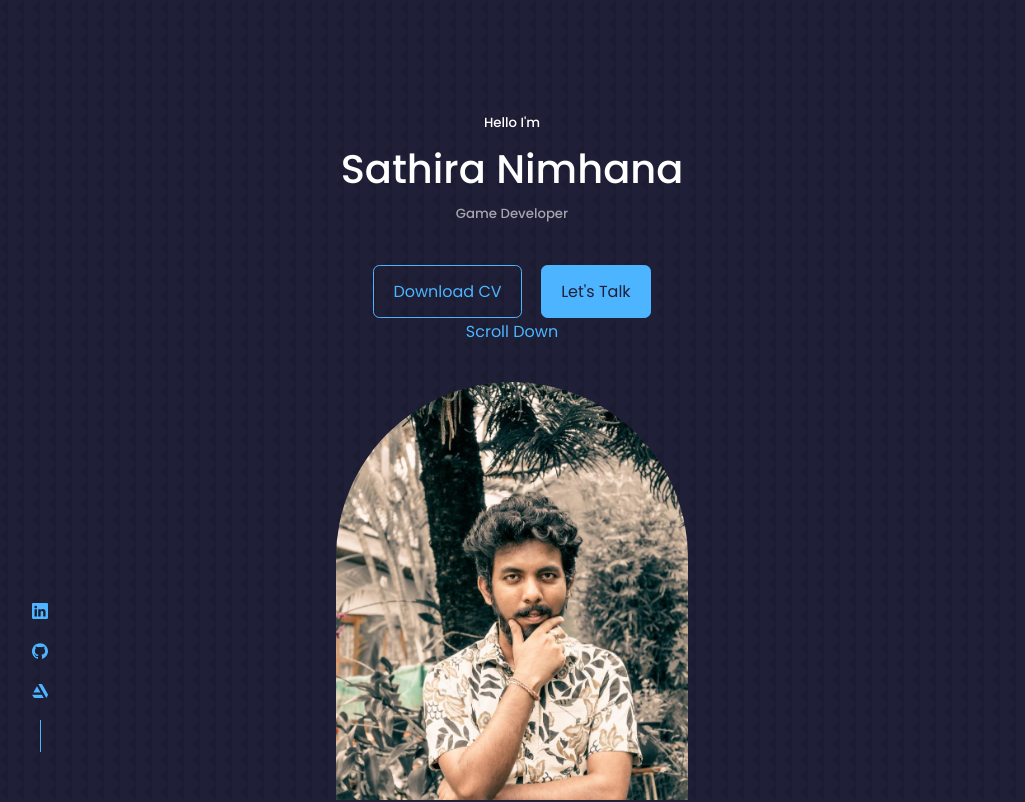
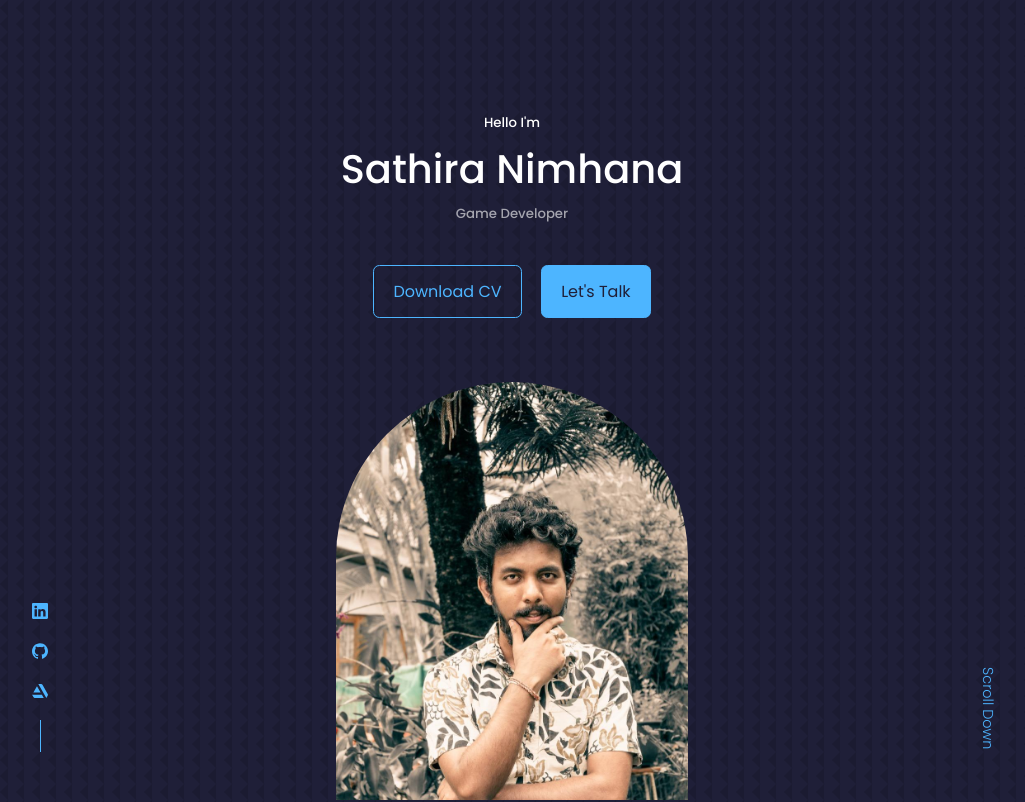
Before and after one commit to sathira97/Sathira-s-Porfolio, a React (Create React App) app in the folder react-portfolio-2/: page / in a window 1280 px wide. Shown: the top 802 px of the page, without its empty margins (128-1153 px from the left). Built offline with nearby package versions, Linux system fonts and the light colour scheme.

Commit message:
added-scrooldown-css

```diff
--- a/react-portfolio-2/src/componnets/header/header.css
+++ b/react-portfolio-2/src/componnets/header/header.css
@@ -53,3 +53,12 @@ header {
 }
 
 /* ======================= Scroll Down ============================ */
+
+.scroll__down {
+    position: absolute;
+    right: -2.3rem;
+    bottom: 5rem;
+    transform: rotate(90deg);
+    font-weight: 200;
+    font-size: 0.9rem;
+}
```
